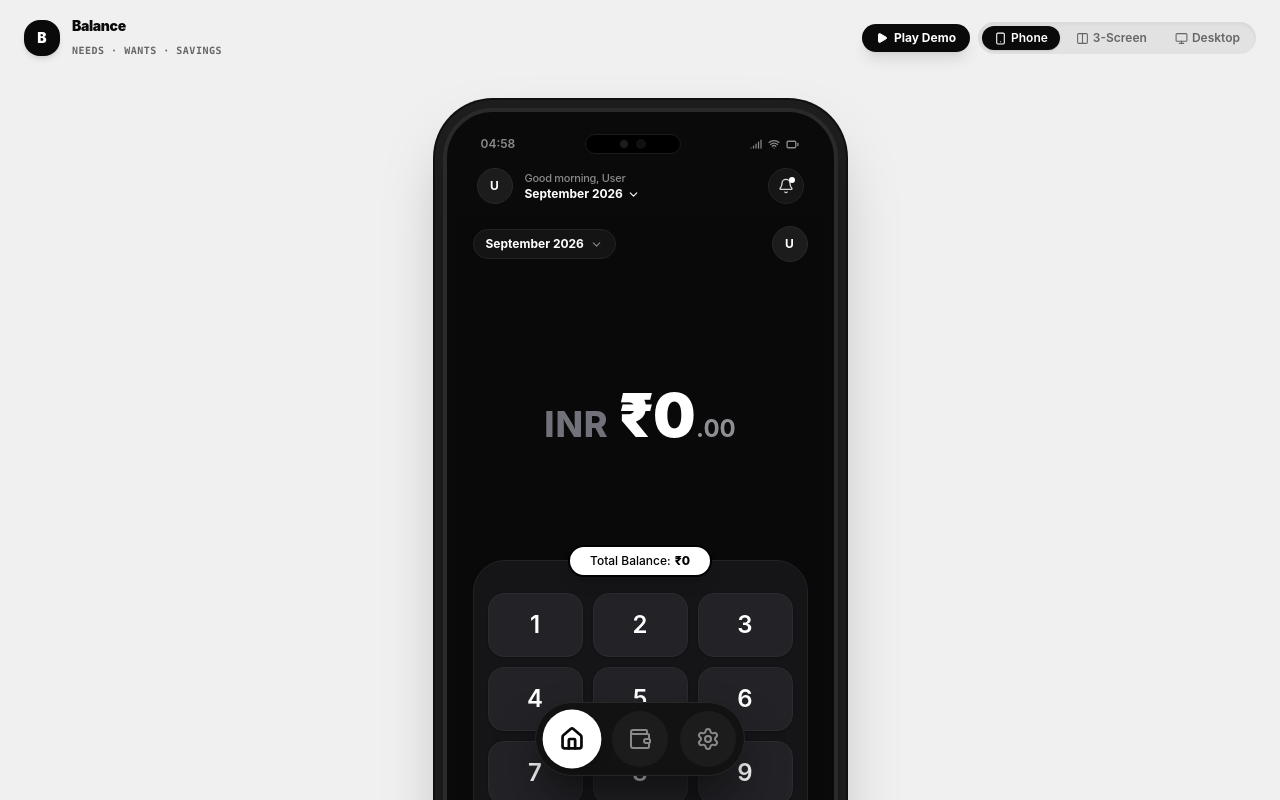
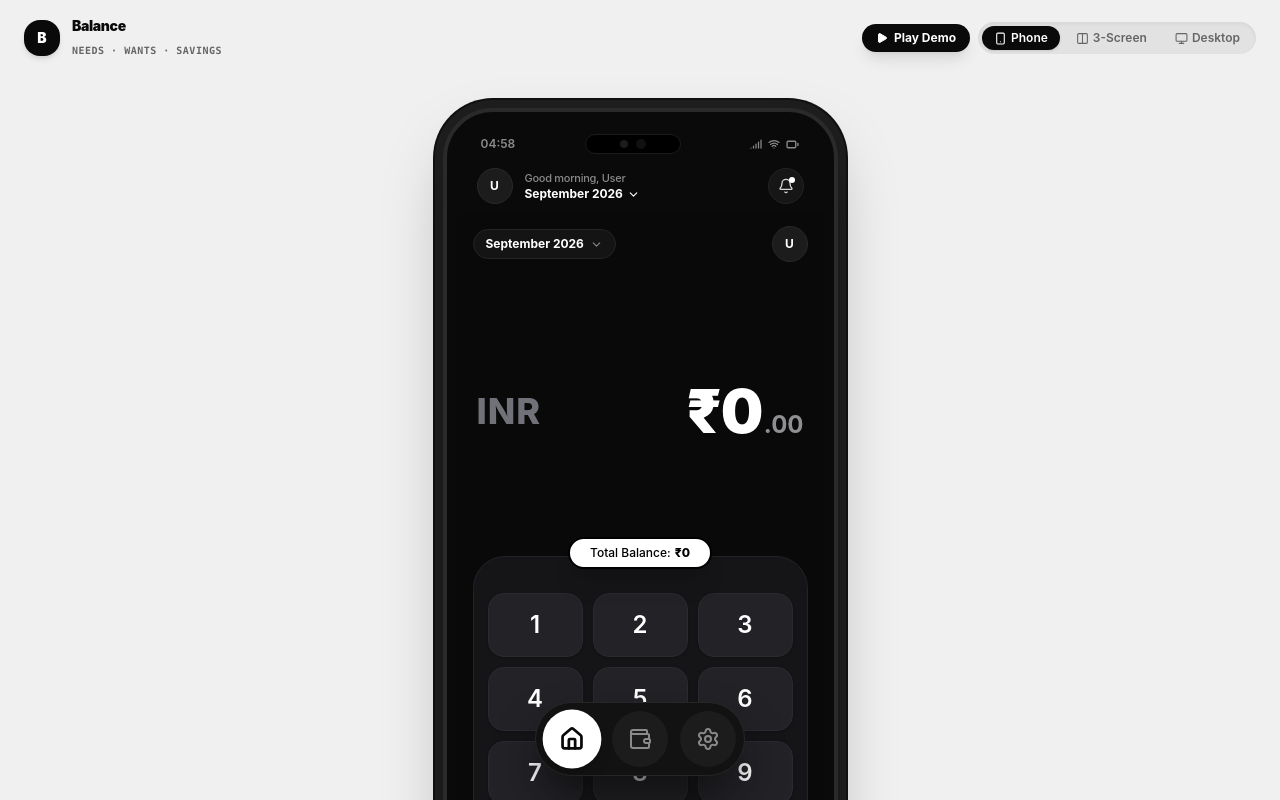
Before and after one commit to pnsaman123-svg/balance-web-app, a React (Vite) app: page / in a window 1280 px wide. Both pictures are taken after a click on the button "I already have an account". Shown: the top 800 px of the page. Built offline with nearby package versions, Linux system fonts and the light colour scheme.

Commit message:
feat(home): end-to-end horizontal amount, backspace in place of dot, and higher balance pill

```diff
--- a/src/screens/HomeScreen.jsx
+++ b/src/screens/HomeScreen.jsx
@@ -136,10 +136,9 @@ export default function HomeScreen({ onOpenAddExpense, onOpenAddIncome, onNaviga
                   transition={{ duration: 0.18 }}
                   className="flex-1 flex flex-col justify-between w-full"
                 >
-                  {/* Centered Area between Top Bar and Num Pad */}
-                  <div className="flex-1 flex items-center justify-center py-4">
-                    <div className="flex items-baseline justify-center space-x-2.5">
-                      <span className="text-3xl md:text-4xl font-extrabold text-[#71717A] tracking-wide">
+                  {/* Middle Section: INR on Left & Big Amount on Right (End-to-End Horizontally, Centered Vertically) */}
+                  <div className="flex-1 flex items-center justify-between w-full px-1 py-4">
+                    <span className="text-4xl font-extrabold text-[#71717A] tracking-wide">
                       {currencyIsoCode}
                     </span>
 
@@ -151,22 +150,12 @@ export default function HomeScreen({ onOpenAddExpense, onOpenAddIncome, onNaviga
                         {splitAmount.decStr}
                       </span>
                     </div>
-
-                      {homeAmountStr !== '0' && (
-                        <button
-                          onClick={() => handleKeypadPress('backspace')}
-                          className="p-2 ml-1 self-center bg-[#1C1C20] rounded-xl text-[#71717A] hover:text-[#FFFFFF] cursor-pointer transition-colors"
-                        >
-                          <Delete size={20} strokeWidth={2.2} />
-                        </button>
-                      )}
-                    </div>
                   </div>
 
-                  {/* Expanded Keypad Container Card with Overlapping Total Balance Pill */}
-                  <div className="bg-[#151518] border border-[#222228] rounded-[32px] px-3.5 pt-7 pb-4 relative mt-2">
-                    {/* Total Balance Pill Overlapping Top Edge */}
-                    <div className="absolute -top-4 left-1/2 -translate-x-1/2 bg-[#FFFFFF] border-2 border-[#000000] px-5 py-1.5 rounded-full shadow-lg flex items-center space-x-1 whitespace-nowrap z-10">
+                  {/* Expanded Keypad Container Card with Overlapping Total Balance Pill (Pushed Higher) */}
+                  <div className="bg-[#151518] border border-[#222228] rounded-[32px] px-3.5 pt-8 pb-4 relative mt-3">
+                    {/* Total Balance Pill Overlapping Top Edge (Pushed Higher) */}
+                    <div className="absolute -top-5 left-1/2 -translate-x-1/2 bg-[#FFFFFF] border-2 border-[#000000] px-5 py-1.5 rounded-full shadow-xl flex items-center space-x-1 whitespace-nowrap z-20">
                       <span className="text-xs font-medium text-[#000000]">Total Balance:</span>
                       <strong className="text-xs font-extrabold text-[#000000]">
                         {formatCurrency(totalBalance)}
@@ -211,16 +200,13 @@ export default function HomeScreen({ onOpenAddExpense, onOpenAddIncome, onNaviga
                         ))}
                       </div>
 
+                      {/* Row 4: Backspace (in place of .) | 0 | Action Tick */}
                       <div className="grid grid-cols-3 gap-2.5">
                         <button
-                          onClick={() => {
-                            if (!homeAmountStr.includes('.')) {
-                              setHomeAmountStr(homeAmountStr === '0' ? '0.' : homeAmountStr + '.');
-                            }
-                          }}
-                          className="h-16 rounded-2xl bg-[#222227] border border-[#2A2A30] text-2xl font-semibold text-[#FFFFFF] hover:bg-[#2A2A32] active:scale-95 transition-all flex items-center justify-center cursor-pointer shadow-sm"
+                          onClick={() => handleKeypadPress('backspace')}
+                          className="h-16 rounded-2xl bg-[#222227] border border-[#2A2A30] text-[#FFFFFF] hover:bg-[#2A2A32] active:scale-95 transition-all flex items-center justify-center cursor-pointer shadow-sm"
                         >
-                          .
+                          <Delete size={26} strokeWidth={2.4} />
                         </button>
 
                         <button
@@ -234,21 +220,16 @@ export default function HomeScreen({ onOpenAddExpense, onOpenAddIncome, onNaviga
                           onClick={() => {
                             if (parseFloat(homeAmountStr || '0') > 0) {
                               handleQuickAddExpense();
-                            } else {
-                              handleKeypadPress('backspace');
                             }
                           }}
+                          disabled={parseFloat(homeAmountStr || '0') <= 0}
                           className={`h-16 rounded-2xl flex items-center justify-center transition-all cursor-pointer shadow-md ${
                             parseFloat(homeAmountStr || '0') > 0
                               ? 'bg-[#FFFFFF] text-[#000000] hover:bg-[#E5E5E5] active:scale-95'
-                              : 'bg-[#222227] border border-[#2A2A30] text-[#71717A] hover:bg-[#2A2A32]'
+                              : 'bg-[#222227] border border-[#2A2A30] text-[#44444A] cursor-not-allowed'
                           }`}
                         >
-                          {parseFloat(homeAmountStr || '0') > 0 ? (
                           <Check size={28} strokeWidth={3} />
-                          ) : (
-                            <Delete size={24} strokeWidth={2.2} />
-                          )}
                         </button>
                       </div>
                     </div>
```
Lines whose indentation alone changed are shown as unchanged.
